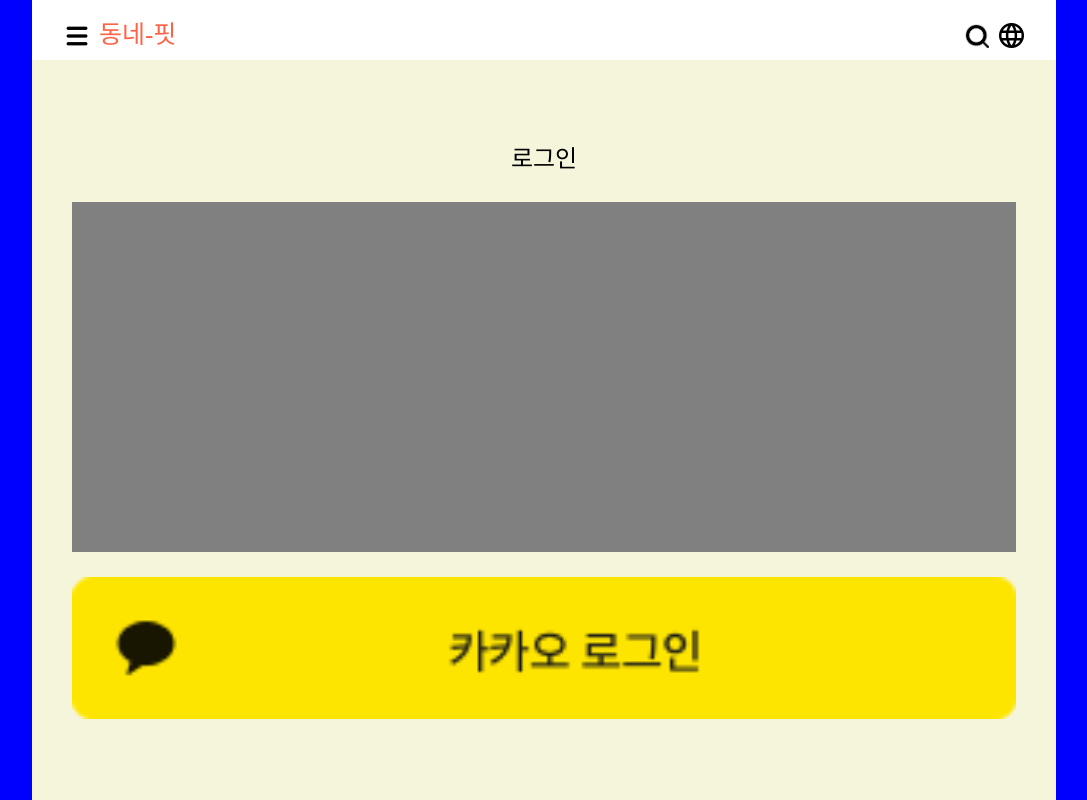
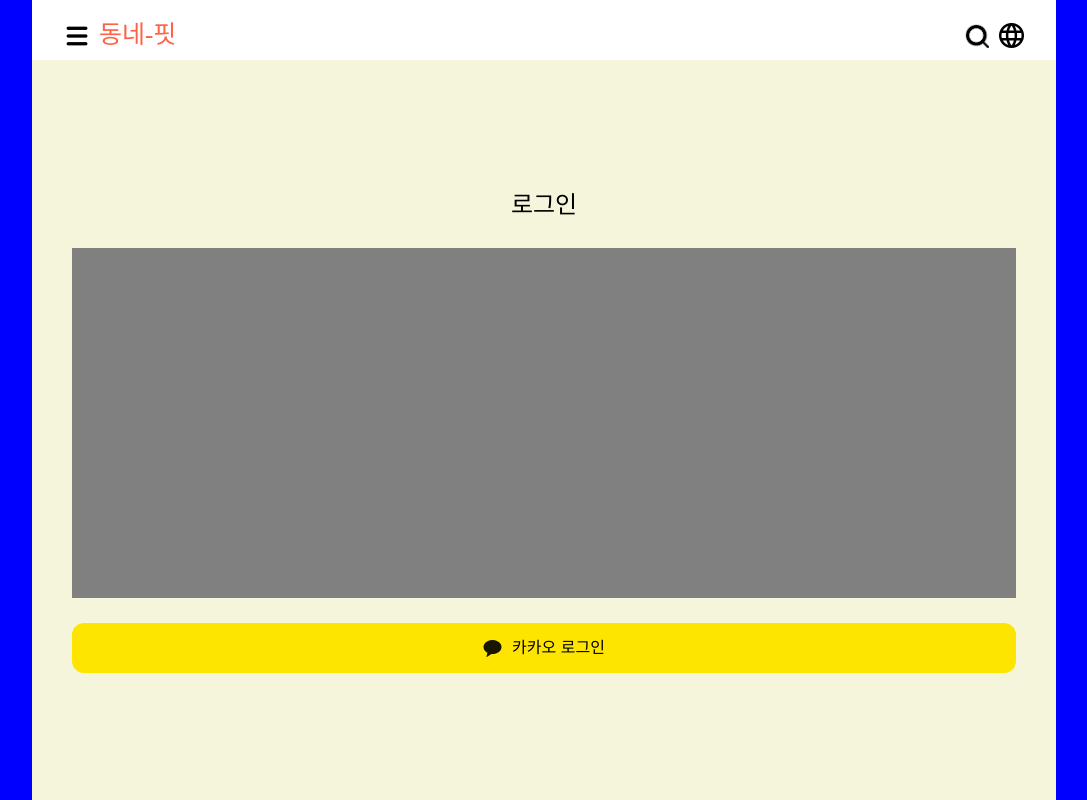
Before and after one commit to DongNae-FIT/DongNae-FIT-FE, a React (Vite) app: page /login in a window 1280 px wide. Shown: the whole page, without its empty margins (96-1183 px from the left). Built offline with nearby package versions, Linux system fonts and the light colour scheme; a web font is replaced by a local one.

Commit message:
20241128_03:24

```diff
--- a/src/index.css
+++ b/src/index.css
@@ -46,6 +46,7 @@
 
   /* 폰트 변수 설정*/
   --font-family-logo: "HakgyoansimAllimjangTTF-B";
+  --font-family-kakao: "Noto Sans KR", sans-serif;
 
   /* 여백 변수 설정 */
   --body-padding: 16px;
@@ -96,3 +97,12 @@
   font-weight: 400;
   font-style: normal;
 }
+
+@font-face {
+  font-family: "Noto Sans KR", sans-serif;
+  src: url("https://fonts.googleapis.com/css2?family=Noto+Sans+KR:wght@100..900&display=swap");
+  font-weight: 600;
+  font-style: normal;
+}
+
+@import url("//fonts.googleapis.com/earlyaccess/notosanskr.css");
--- a/src/locales/en.json
+++ b/src/locales/en.json
@@ -8,7 +8,6 @@
   },
   "login": {
     "title": "Login",
-    "intro": "introduction",
     "kakao": "Login with Kakako"
   },
   "additional_info": {
--- a/src/locales/kr.json
+++ b/src/locales/kr.json
@@ -8,7 +8,7 @@
   },
   "login": {
     "title": "로그인",
-    "kakao": "카카오로 로그인"
+    "kakao": "카카오 로그인"
   },
   "additional_info": {
     "title": "더 많은 기능을 이용하기 위해 \n\n추가 정보가 필요해요.",
--- a/src/pages/LoginPages/Login.jsx
+++ b/src/pages/LoginPages/Login.jsx
@@ -3,11 +3,6 @@
 
 const Login = () => {
   const { t, i18n } = useTranslation();
-
-  const currentLang = i18n.language;
-
-  const kakaoLoginImgSrc =
-    currentLang === "ko" ? "/kakao_login_kr.png" : "/kakao_login_eng.png";
 
   const Rest_API_Key = "c4466ede44fd01c7de0788a9d99cf576";
   const redirect_uri = "http://localhost:5173/auth";
@@ -21,13 +16,15 @@
     <div className={styles["login"]}>
       <div className={styles["login__title"]}>{t("login.title")}</div>
       <div className={styles["login__img"]}></div>
-
-      <img
-        className={styles["login__kakao"]}
-        src={kakaoLoginImgSrc}
-        alt="Kakao Login"
-        onClick={handleLogin}
-      />
+      <div className={styles["kakao-login"]}>
+        <img
+          className={styles["kakao-login__symbol"]}
+          src={"/kakao_symbol.png"}
+          alt="Kakao Login"
+          onClick={handleLogin}
+        />
+        <div className={styles["kakao-login__text"]}>{t("login.kakao")}</div>
+      </div>
     </div>
   );
 };
--- a/src/pages/LoginPages/Login.module.css
+++ b/src/pages/LoginPages/Login.module.css
@@ -22,3 +22,25 @@
 .login__kakao {
   width: 100%;
 }
+
+.kakao-login {
+  background-color: #fee500;
+
+  padding: 0.8em;
+  border-radius: 12px;
+  display: flex;
+  flex-direction: row;
+  width: 100%;
+  align-items: center;
+  justify-content: center;
+}
+
+.kakao-login__symbol {
+  padding-right: 10px;
+}
+
+.kakao-login__text {
+  font-size: 1rem;
+  font-family: var(--font-family-kakao);
+  font-weight: 500;
+}
```
Also changed, not shown: public/kakao_symbol.png (added).
